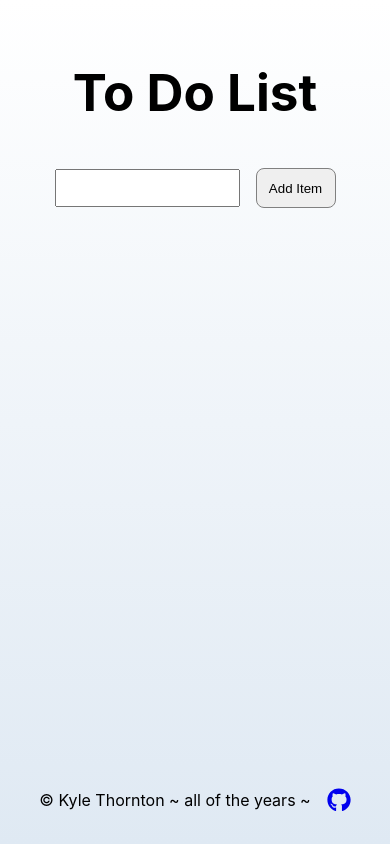
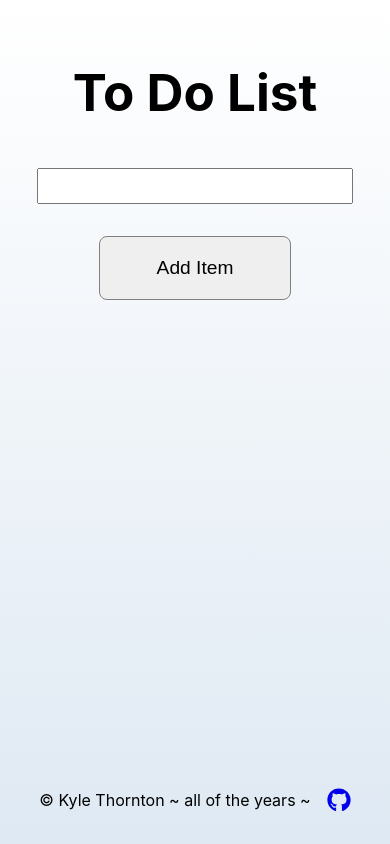
Before and after one commit to KyleMThornton/React-To-Do-List, a React (Vite) app: page / in a window 390 px wide. Built offline with nearby package versions, Linux system fonts and the light colour scheme.

Commit message:
Setup media queries for mobile devices

```diff
--- a/src/components/ToDo.css
+++ b/src/components/ToDo.css
@@ -60,3 +60,28 @@ p {
 .dragHandle:active {
     cursor: grabbing;
 }
+
+@media (max-width: 425px) {
+    .topWrapper {
+        display: flex;
+        flex-direction: column;
+        justify-content: center;
+        align-items: center;
+    }
+
+    #toDoInput {
+        margin: 0;
+        padding: 0;
+        font-size: 16px;
+        width: 80vw;
+    }
+
+    .submitButton {
+        margin: 2rem;
+        width: 12rem;
+        height: 4rem;
+        font-size: larger;
+    }
+
+
+}
--- a/src/components/ToDo.tsx
+++ b/src/components/ToDo.tsx
@@ -56,9 +56,11 @@ export default function ToDo() {
 
     return (
         <div className="toDoContainer">
-            <h1>To Do List</h1>
-            <input type="text" name="toDoInput" id="toDoInput" value={inputValue} onChange={handleInputChange} />
-            <input type="submit" value="Add Item" className="submitButton" onClick={checkIfDuplicate} />
+            <div className="topWrapper">
+                <h1>To Do List</h1>
+                <input type="text" name="toDoInput" id="toDoInput" value={inputValue} onChange={handleInputChange} />
+                <input type="submit" value="Add Item" className="submitButton" onClick={checkIfDuplicate} />
+            </div>
             <DndContext
                 onDragEnd={handleDragEnd}
                 collisionDetection={closestCenter}
```
